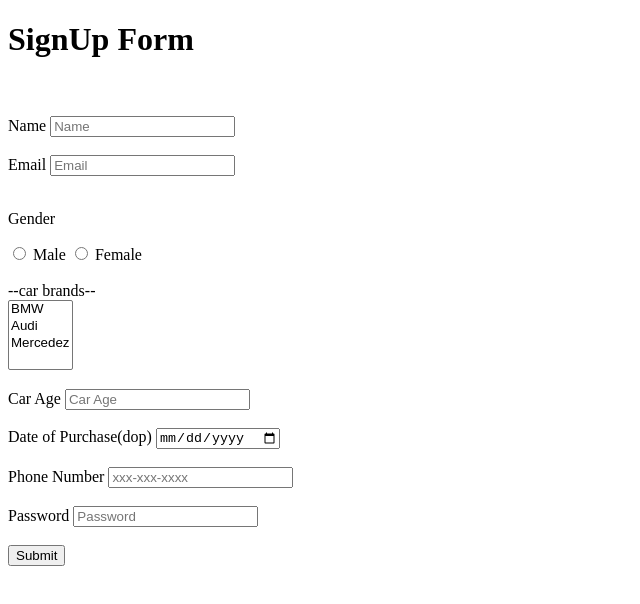
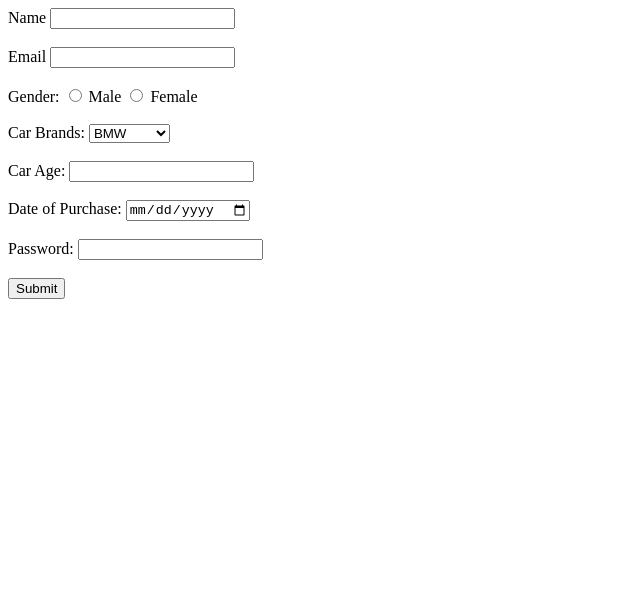
Before and after one commit to acciojob/car-insurance-form-Sriniketh09, a website: page main.html in a window 1280 px wide. Shown: the whole page, without its empty margins (0-640 px from the left). Drawn offline with Linux system fonts and the light colour scheme.

Commit message:
created a submission

```diff
--- a/main.html
+++ b/main.html
@@ -8,32 +8,59 @@
 
 <body>
 	<!-- the entire body must be written by student -->
-	<h1>SignUp Form</h1> <br/><br/>
+	<form action="submit" method="post">
+		<label for="name">Name</label>
+		<input type="text" id="name" name="name" required/>
+		<br/><br/>
 
-	<form method='post'>
-		<label for='label for='name'Name/label'>Name</label>
-		<input type='text' id='name' placeholder='Name' required/> <br/> <br/>
-		<label for='label for='email'Email/label'>Email</label>
-		<input type='email' id='email' placeholder='Email' required/> <br> <br>
-		<p>Gender</p>
-		<input type='radio' id='gender_m' name='gender' required value='Male' /> <label for='gender_m'>Male</label>
-		<input type='radio' id='gender_f' name='gender' required value='Female' /> <label for='gender_f'>Female</label> <br> <br>
-		<label for='label for='cars'Cars/label'>--car brands--</label> <br>
-		<select placeholder='--Please choose an option--' id='cars' multiple >
-			<option value='BMW'>BMW</option>
-			<option value='Audi'>Audi</option>
-			<option value='Mercedez'>Mercedez</option>
-		</select> <br><br>
-		<label for='label for='carage'Carage/Label'>Car Age</label>
-		<input type='number' id='carage' placeholder='Car Age' required> <br> <br>
-		<label for='label for='dop'Dop/label'>Date of Purchase(dop)</label>
-		<input type='date' id='dop' required/> <br><br>
-		<label for='tel'>Phone Number</label>
-		<input type='tel' id='tel' placeholder='xxx-xxx-xxxx' /> <br><br>
-		<label for='label for='password'Password/label'>Password</label>
-		<input type='password' id='password' placeholder='Password' required /> <br><br>
+		<label for="email">Email</label>
+		<input type="email" id="email" name="email" required/>
+		<br/><br/>
 
-		<button type='submit'>Submit</button>
+		<label>Gender:</label>
+		<input type="radio" id="male" name="gender" value="male" required/>
+		<label for="male">Male</label>
+
+		<input type="radio" id="female" name="gender" value="female" required/>
+		<label for="female">Female</label>
+
+		<br/><br/>
+
+		<label for="cars">Car Brands:</label>
+		<select id="cars" name="cars">
+			<option value="BMW">BMW</option>
+			<option value="Audi">Audi</option>
+			<option value="Mercedez">Mercedez</option>
+		</select>
+
+
+		<br><br>
+
+        <label for="carage">Car Age:</label>
+        <input type="number" id="carage" name="carage" required>
+
+        <br><br>
+
+        <label for="dop">Date of Purchase:</label>
+        <input type="date" id="dop" name="dop" required>
+
+        <br><br>
+
+        <label for="password">Password:</label>
+        <input type="password" id="password" name="password" required>
+
+        <br><br>
+
+        <button type="submit">Submit</button>
+
+
+
+
+
+
+
+
+
 	</form>
     <script type="text/javascript" src="./script.js">
 </script>
```
